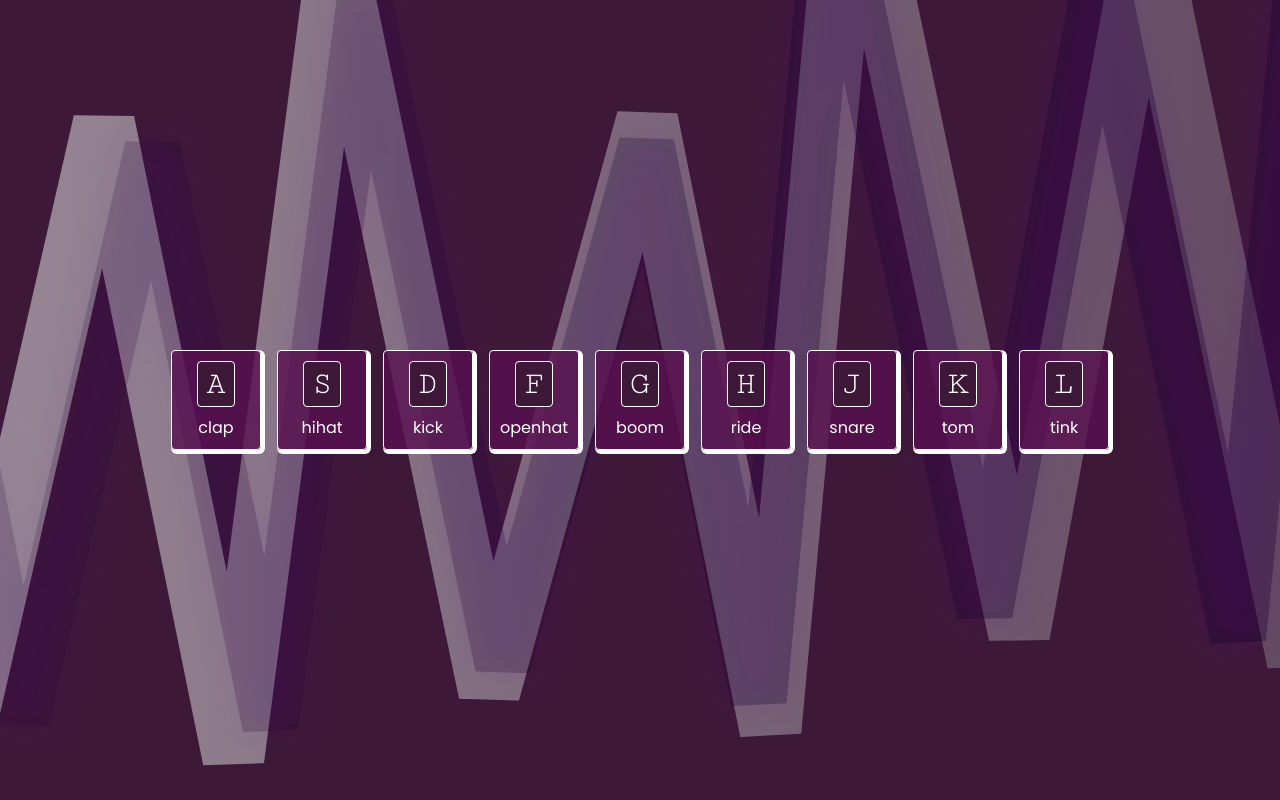
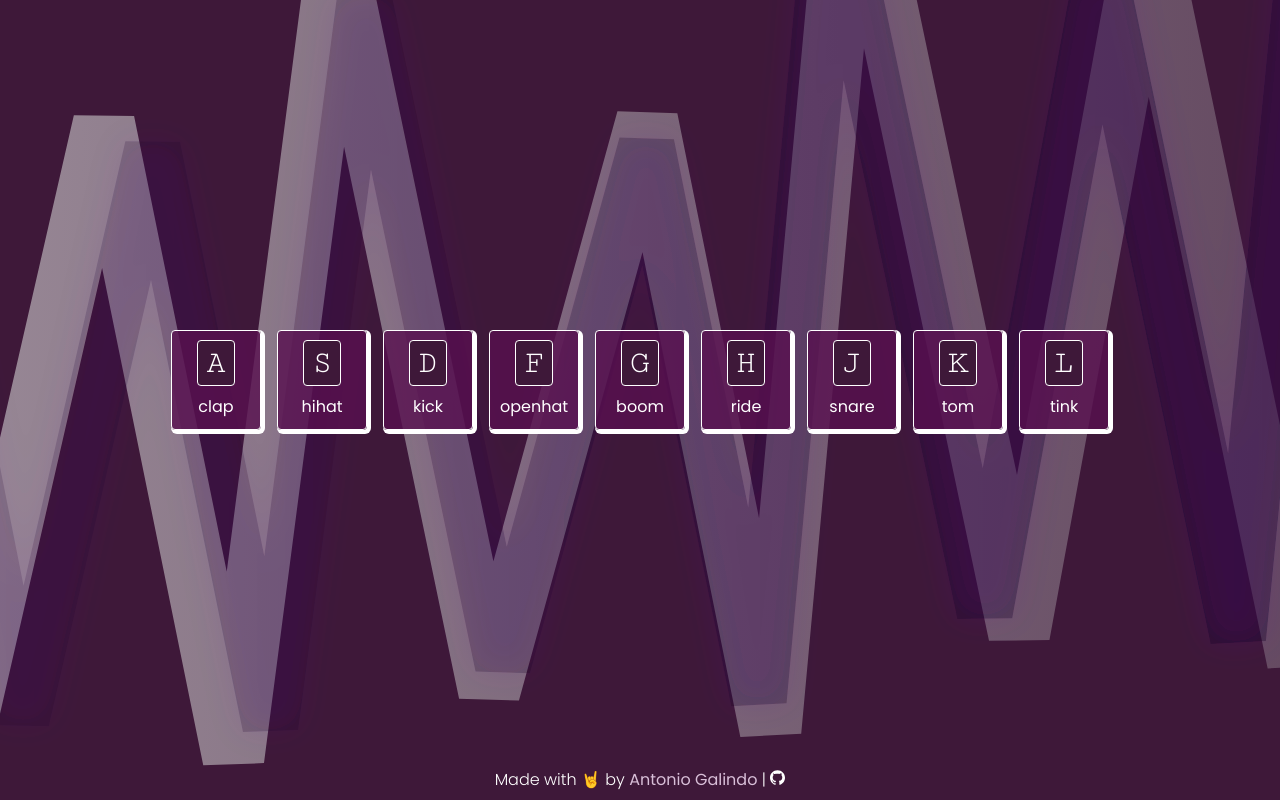
Before and after one commit to GalindoSVQ/drum-kit, a plain HTML site: page index.html in a window 1280 px wide. Drawn offline with Linux system fonts and the light colour scheme.

Commit message:
feat: add footer

```diff
--- a/index.html
+++ b/index.html
@@ -49,6 +49,17 @@
         <span class="sound">tink</span>
       </div>
     </div>
+    <footer>
+      Made with 🤘 by
+      <a href="https://gali.dev/" target="_blank">Antonio Galindo</a> |
+      <a href="https://github.com/GalindoSVQ/drum-kit" target="_blank">
+        <svg viewBox="0 0 24 24" xmlns="http://www.w3.org/2000/svg">
+          <path
+            d="M12 .297c-6.63 0-12 5.373-12 12 0 5.303 3.438 9.8 8.205 11.385.6.113.82-.258.82-.577 0-.285-.01-1.04-.015-2.04-3.338.724-4.042-1.61-4.042-1.61C4.422 18.07 3.633 17.7 3.633 17.7c-1.087-.744.084-.729.084-.729 1.205.084 1.838 1.236 1.838 1.236 1.07 1.835 2.809 1.305 3.495.998.108-.776.417-1.305.76-1.605-2.665-.3-5.466-1.332-5.466-5.93 0-1.31.465-2.38 1.235-3.22-.135-.303-.54-1.523.105-3.176 0 0 1.005-.322 3.3 1.23.96-.267 1.98-.399 3-.405 1.02.006 2.04.138 3 .405 2.28-1.552 3.285-1.23 3.285-1.23.645 1.653.24 2.873.12 3.176.765.84 1.23 1.91 1.23 3.22 0 4.61-2.805 5.625-5.475 5.92.42.36.81 1.096.81 2.22 0 1.606-.015 2.896-.015 3.286 0 .315.21.69.825.57C20.565 22.092 24 17.592 24 12.297c0-6.627-5.373-12-12-12"
+          />
+        </svg>
+      </a>
+    </footer>
     <audio data-key="A" src="assets/sounds/clap.wav"></audio>
     <audio data-key="S" src="assets/sounds/hihat.wav"></audio>
     <audio data-key="D" src="assets/sounds/kick.wav"></audio>
--- a/style.css
+++ b/style.css
@@ -16,6 +16,7 @@ body {
   background-position: center;
   height: 100vh;
   display: flex;
+  flex-flow: column nowrap;
   align-items: center;
 }
 
@@ -28,12 +29,30 @@ kbd {
   font-family: "Cutive Mono", monospace;
 }
 
+footer {
+  width: 100%;
+  text-align: center;
+  font-weight: 300;
+  padding: 0.5rem 0;
+}
+
+footer > a {
+  color: thistle;
+}
+
+footer svg {
+  height: 15px;
+  fill: white;
+}
+
 .container-keys {
   display: flex;
   flex-flow: row wrap;
   justify-content: center;
+  align-content: center;
   gap: 16px;
   width: 100%;
+  flex: 1;
 }
 
 .key {
```
